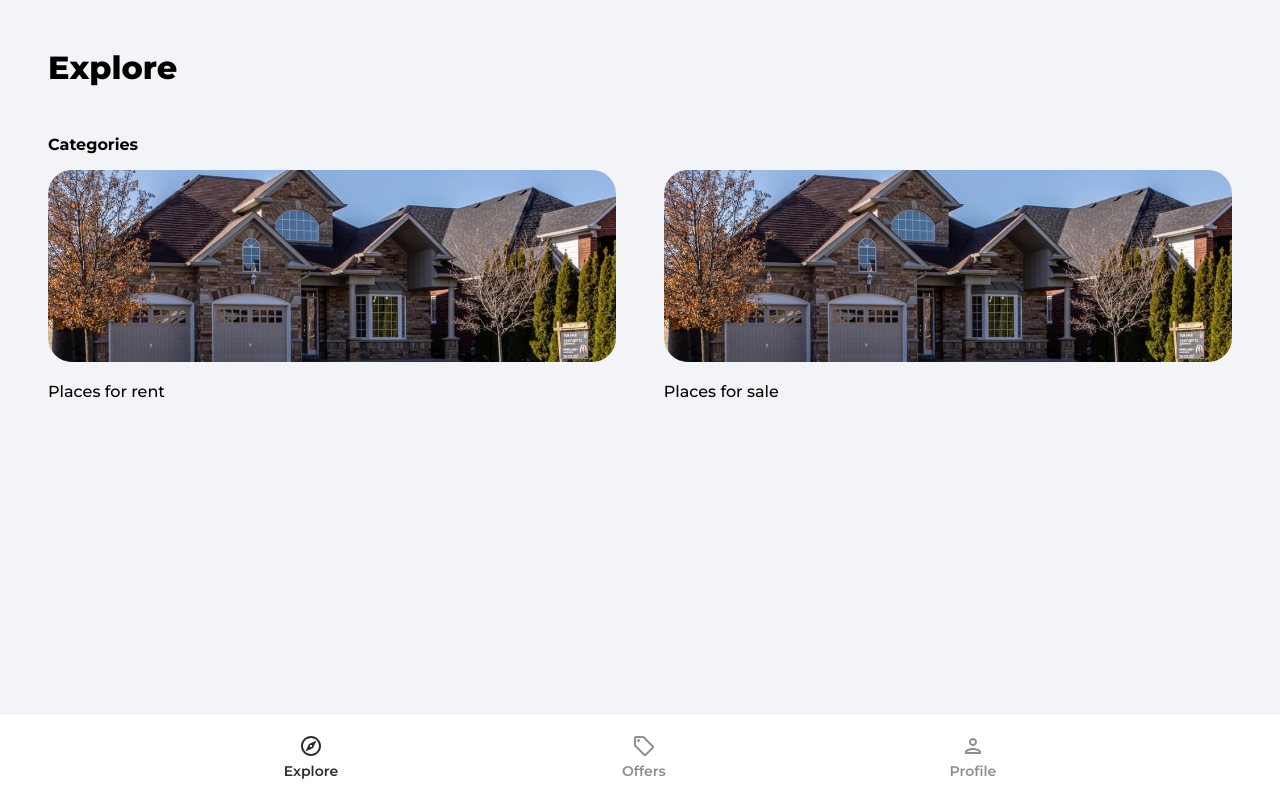
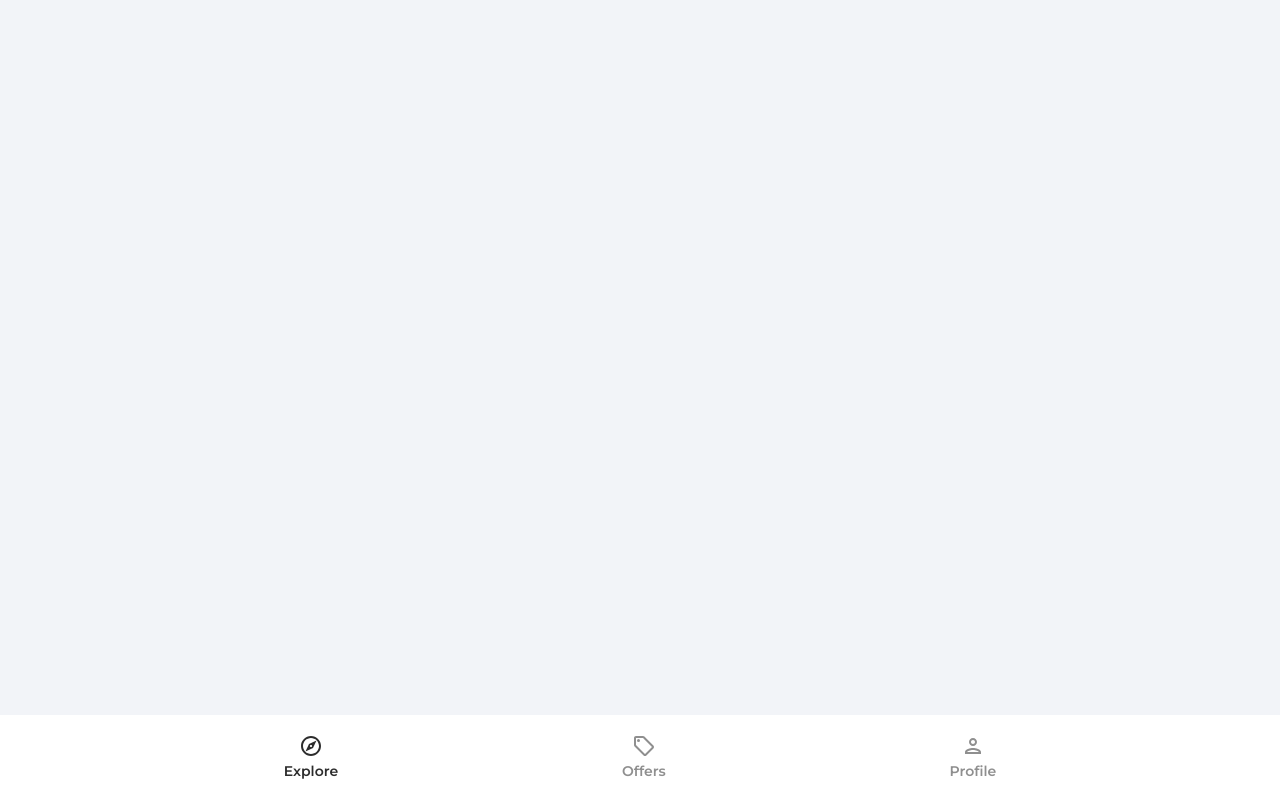
Before and after one commit to LucianSoto/House-Marketplace, a React (Create React App) app in the folder house-marketplace/: page / in a window 1280 px wide. Built offline with nearby package versions, Linux system fonts and the light colour scheme.

Commit message:
Changed Home path
Now works on VSCode and on gh-pages

```diff
--- a/house-marketplace/src/App.jsx
+++ b/house-marketplace/src/App.jsx
@@ -18,7 +18,7 @@ function App() {
     <>
       <Router>
         <Routes>
-          <Route path='/' element={<Explore />} />
+          <Route path='/House-Marketplace' element={<Explore/>} />
           <Route path='/Offers' element={<Offers />} />
           <Route path='/category/:categoryName' element={<Category/>} />
           <Route path='profile' element={<PrivateRoute />}>
```
